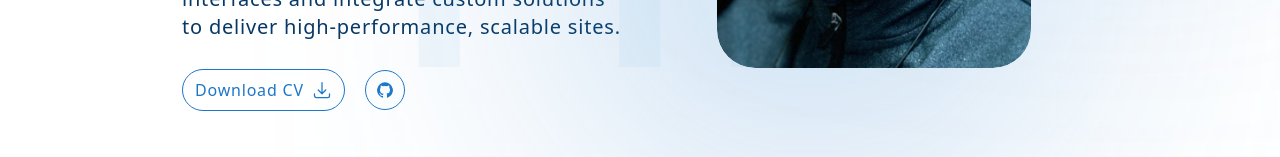
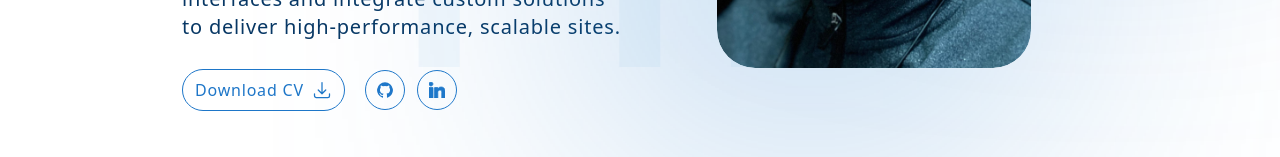
Before and after one commit to Trabajador/portfolio, a Vue app: page / in a window 1280 px wide. Shown: the part 523-680 px from the top of the page. Built offline with nearby package versions, Linux system fonts and the light colour scheme; no server answers; a web font is replaced by a local one.

Commit message:
feat(links): linkedin added unuseful links deleted

```diff
--- a/src/components/Footer.vue
+++ b/src/components/Footer.vue
@@ -31,8 +31,8 @@
             </h2>
             <ul class="font-medium">
               <li class="mb-4">
-                <a href="https://flowbite.com/" class="hover:underline">
-                  Flowbite
+                <a href="https://vuejs.org/" class="hover:underline">
+                  Vue
                 </a>
               </li>
               <li>
@@ -60,10 +60,10 @@
               </li>
               <li>
                 <a
-                  href="https://discord.com/users/nostrick"
+                  href="https://www.linkedin.com/in/mike-gurba-694006111/"
                   class="hover:underline"
                 >
-                  Discord
+                  Linkedin
                 </a>
               </li>
             </ul>
@@ -117,19 +117,24 @@
             <span class="sr-only">Facebook page</span>
           </a> -->
           <a
-            href="https://discord.com/users/nostrick"
+            href="https://www.linkedin.com/in/mike-gurba-694006111/"
             class="text-gray-500 hover:text-gray-900 dark:hover:text-white ms-5"
           >
             <svg
               class="w-4 h-4"
               aria-hidden="true"
               xmlns="http://www.w3.org/2000/svg"
+              viewBox="0 0 20 20"
+              version="1.1"
               fill="currentColor"
-              viewBox="0 0 21 16"
-            >
-              <path d="M16.942 1.556a16.3 16.3 0 0 0-4.126-1.3 12.04 12.04 0 0 0-.529 1.1 15.175 15.175 0 0 0-4.573 0 11.585 11.585 0 0 0-.535-1.1 16.274 16.274 0 0 0-4.129 1.3A17.392 17.392 0 0 0 .182 13.218a15.785 15.785 0 0 0 4.963 2.521c.41-.564.773-1.16 1.084-1.785a10.63 10.63 0 0 1-1.706-.83c.143-.106.283-.217.418-.33a11.664 11.664 0 0 0 10.118 0c.137.113.277.224.418.33-.544.328-1.116.606-1.71.832a12.52 12.52 0 0 0 1.084 1.785 16.46 16.46 0 0 0 5.064-2.595 17.286 17.286 0 0 0-2.973-11.59ZM6.678 10.813a1.941 1.941 0 0 1-1.8-2.045 1.93 1.93 0 0 1 1.8-2.047 1.919 1.919 0 0 1 1.8 2.047 1.93 1.93 0 0 1-1.8 2.045Zm6.644 0a1.94 1.94 0 0 1-1.8-2.045 1.93 1.93 0 0 1 1.8-2.047 1.918 1.918 0 0 1 1.8 2.047 1.93 1.93 0 0 1-1.8 2.045Z" />
+              stroke="currentColor">
+                <g transform="translate(-180.000000, -7479.000000)" fill="currentColor">
+                  <g id="icons" transform="translate(56.000000, 160.000000)">
+                    <path d="M144,7339 L140,7339 L140,7332.001 C140,7330.081 139.153,7329.01 137.634,7329.01 C135.981,7329.01 135,7330.126 135,7332.001 L135,7339 L131,7339 L131,7326 L135,7326 L135,7327.462 C135,7327.462 136.255,7325.26 139.083,7325.26 C141.912,7325.26 144,7326.986 144,7330.558 L144,7339 L144,7339 Z M126.442,7323.921 C125.093,7323.921 124,7322.819 124,7321.46 C124,7320.102 125.093,7319 126.442,7319 C127.79,7319 128.883,7320.102 128.883,7321.46 C128.884,7322.819 127.79,7323.921 126.442,7323.921 L126.442,7323.921 Z M124,7339 L129,7339 L129,7326 L124,7326 L124,7339 Z"></path>
+                  </g>
+                </g>
             </svg>
-            <span class="sr-only">Discord</span>
+            <span class="sr-only">Linkedin</span>
           </a>
           <!-- <a
             href="#"
--- a/src/components/Hero.vue
+++ b/src/components/Hero.vue
@@ -90,6 +90,26 @@
                   </svg>
                   <span class="sr-only">GitHub account</span>
                 </a>
+                <a
+                  href="https://www.linkedin.com/in/mike-gurba-694006111/"
+                  class="social-icon"
+                >
+                <svg
+                  class="w-4 h-4"
+                  aria-hidden="true"
+                  xmlns="http://www.w3.org/2000/svg"
+                  viewBox="0 0 20 20"
+                  version="1.1"
+                  fill="currentColor"
+                  stroke="currentColor">
+                    <g transform="translate(-180.000000, -7479.000000)" fill="currentColor">
+                      <g id="icons" transform="translate(56.000000, 160.000000)">
+                        <path d="M144,7339 L140,7339 L140,7332.001 C140,7330.081 139.153,7329.01 137.634,7329.01 C135.981,7329.01 135,7330.126 135,7332.001 L135,7339 L131,7339 L131,7326 L135,7326 L135,7327.462 C135,7327.462 136.255,7325.26 139.083,7325.26 C141.912,7325.26 144,7326.986 144,7330.558 L144,7339 L144,7339 Z M126.442,7323.921 C125.093,7323.921 124,7322.819 124,7321.46 C124,7320.102 125.093,7319 126.442,7319 C127.79,7319 128.883,7320.102 128.883,7321.46 C128.884,7322.819 127.79,7323.921 126.442,7323.921 L126.442,7323.921 Z M124,7339 L129,7339 L129,7326 L124,7326 L124,7339 Z"></path>
+                      </g>
+                    </g>
+                </svg>
+                  <span class="sr-only">Linkedin account</span>
+                </a>
               </div>
             </div>
           </div>
```
